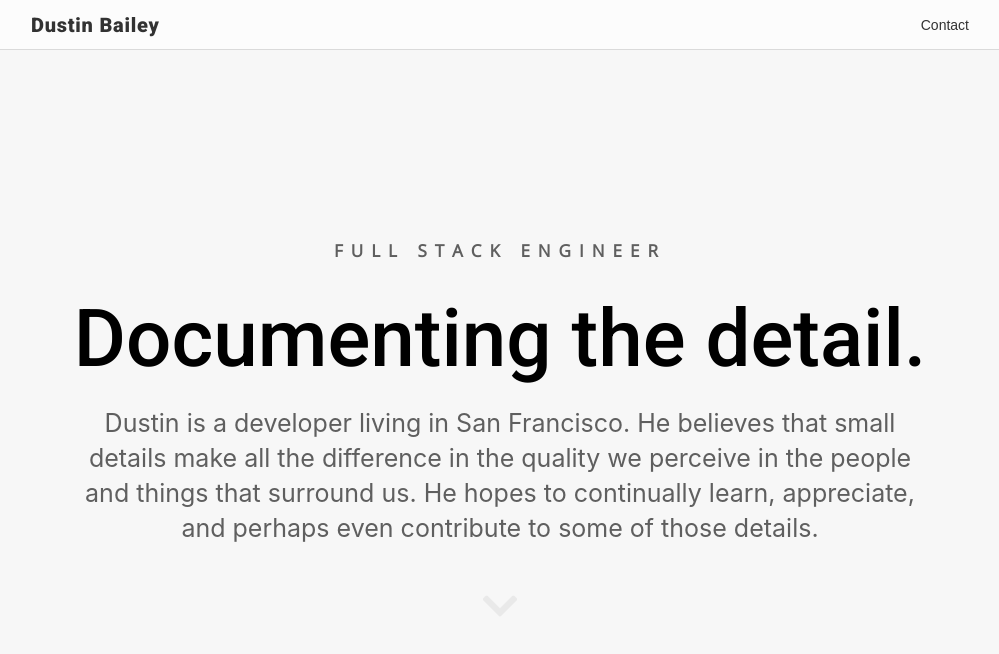
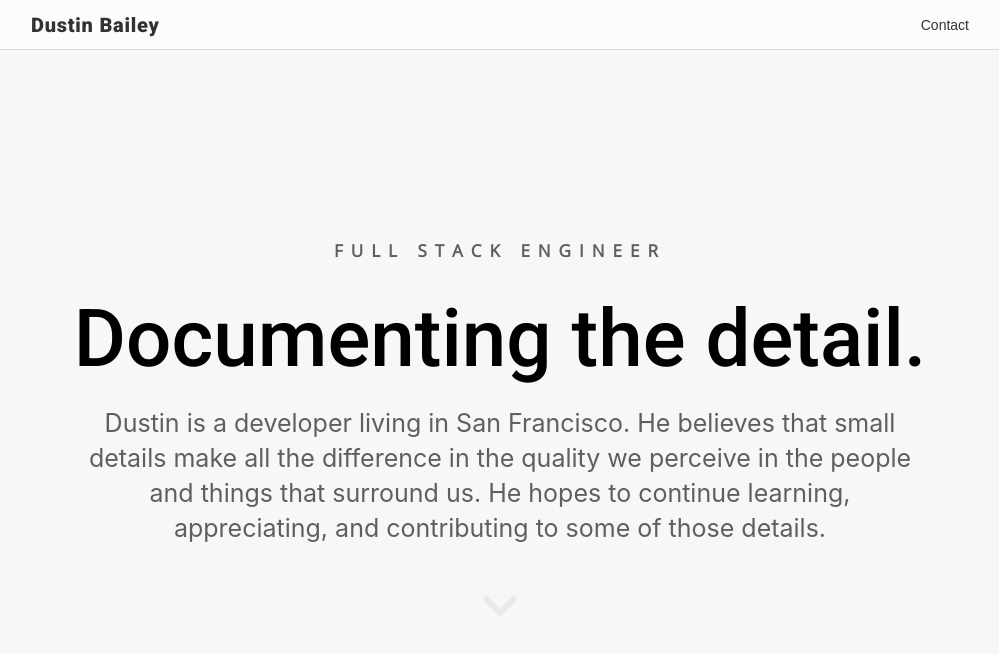
Before and after one commit to dgbailey/new_portfolio, a React (Create React App) app: page / in a window 1280 px wide. Shown: the top 654 px of the page, without its empty margins (140-1139 px from the left). Built offline with nearby package versions, Linux system fonts and the light colour scheme; a web font is replaced by a local one.

Commit message:
copy changes

```diff
--- a/src/GlobalTopContainer.js
+++ b/src/GlobalTopContainer.js
@@ -157,7 +157,7 @@ export class GlobalTopContainer extends Component{
                         <h1 className="portfolio-name">Documenting the detail.</h1>
 
                         <div className="longer-bio">
-                            <p>Dustin is a developer living in San Francisco.  He believes that small details make all the difference in the quality we perceive in the people and things that surround us.  <span className="hidden-mobile">He hopes to continually learn, appreciate, and perhaps even contribute to some of those details.</span></p>
+                            <p>Dustin is a developer living in San Francisco.  He believes that small details make all the difference in the quality we perceive in the people and things that surround us.  <span className="hidden-mobile">He hopes to continue learning, appreciating, and contributing to some of those details.</span></p>
 
 
                             <a href="#project-quick-anchor"><i className="fas fa-chevron-down"></i></a>
```
